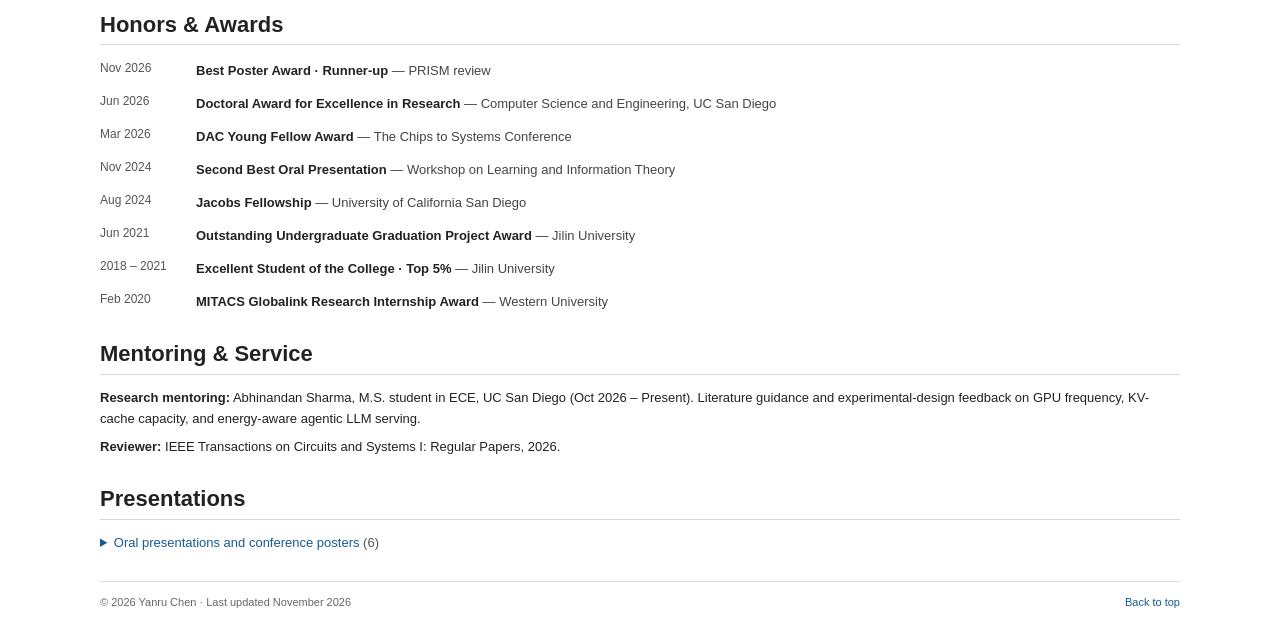
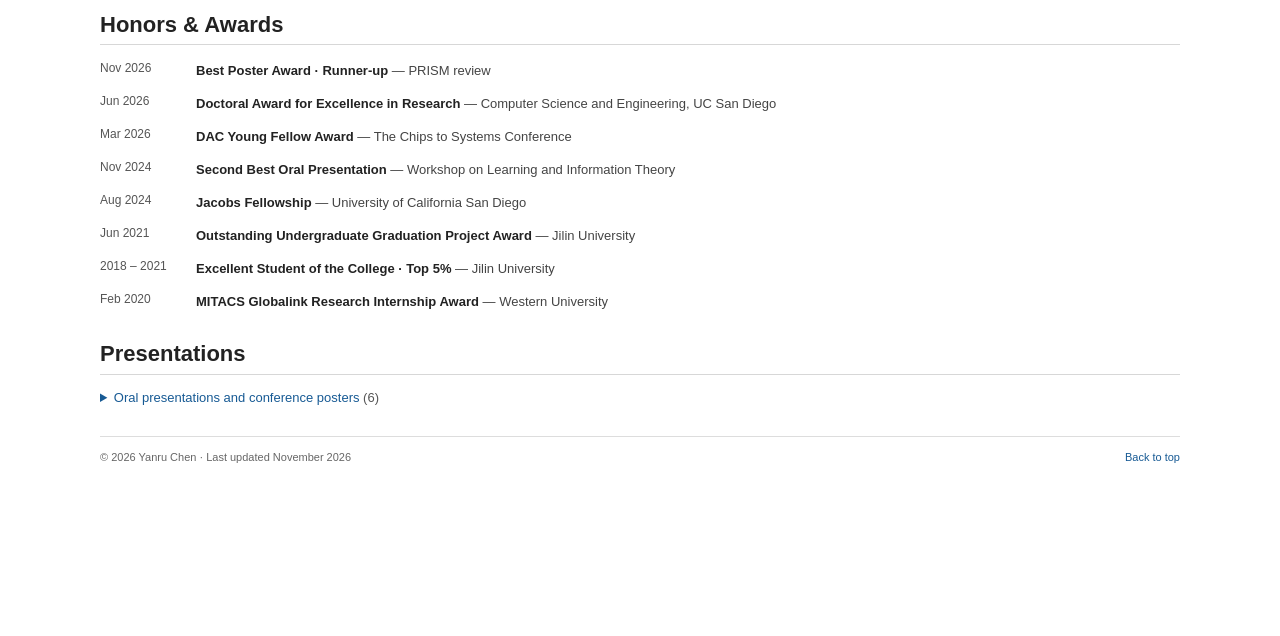
Before and after one commit to yanruchen054/yanruchen054.github.io, a plain HTML site: page index.html in a window 1280 px wide. Shown: the part 2085-2721 px from the top of the page. After the commit the page ends 2576 px from the top, so only its background shows below. Drawn offline with Linux system fonts and the light colour scheme.

Commit message:
Remove Mentoring & Service section from index.html
Removed the 'Mentoring & Service' section from the HTML.

```diff
--- a/index.html
+++ b/index.html
@@ -443,11 +443,7 @@
         </ul>
       </section>
 
-      <section id="service" aria-labelledby="service-title">
-        <h2 id="service-title">Mentoring &amp; Service</h2>
-        <p><strong>Research mentoring:</strong> Abhinandan Sharma, M.S. student in ECE, UC San Diego (Oct 2026 – Present). Literature guidance and experimental-design feedback on GPU frequency, KV-cache capacity, and energy-aware agentic LLM serving.</p>
-        <p><strong>Reviewer:</strong> IEEE Transactions on Circuits and Systems I: Regular Papers, 2026.</p>
-      </section>
+
 
       <section id="presentations" aria-labelledby="presentations-title"><h2 id="presentations-title">Presentations</h2><details class="archive">
             <summary>
```
